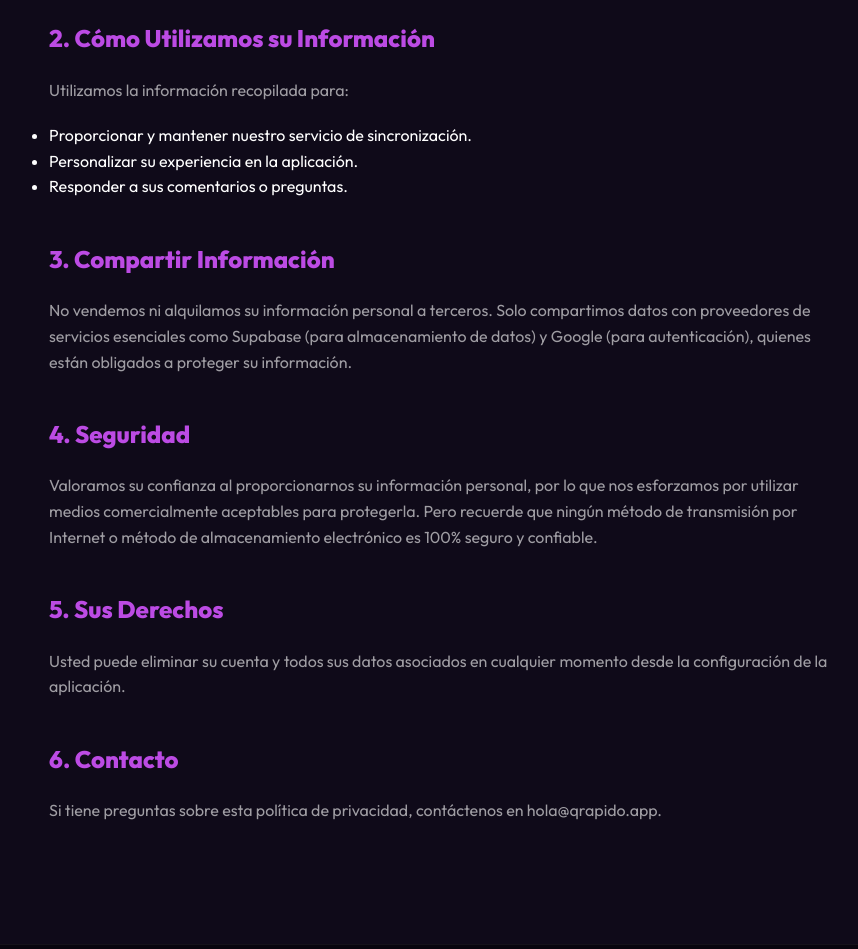
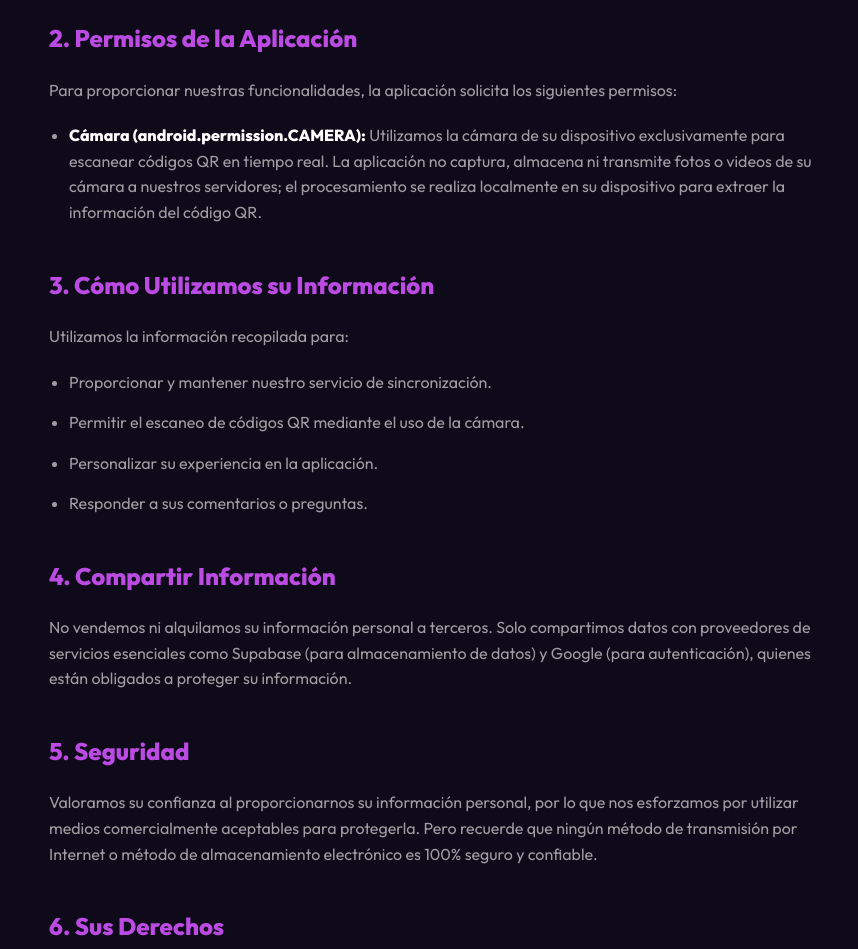
Before and after one commit to fedeproyectosia-ai/qr-rapido-landing, a plain HTML site: page privacy.html in a window 1280 px wide. Shown: the part 480-1429 px from the top of the page, without its empty margins (191-1049 px from the left). Drawn offline with Linux system fonts and the light colour scheme.

Commit message:
feat: Update legal document dates and copyright year, adding camera permission details to the privacy policy.

```diff
--- a/privacy.html
+++ b/privacy.html
@@ -16,6 +16,9 @@
         .legal-content h1 { margin-bottom: 40px; }
         .legal-content h2 { margin-top: 40px; margin-bottom: 20px; color: var(--accent); }
         .legal-content p { margin-bottom: 20px; color: var(--text-muted); }
+        .legal-content ul { margin-bottom: 30px; padding-left: 20px; }
+        .legal-content li { margin-bottom: 15px; color: var(--text-muted); }
+        .legal-content strong { color: var(--text-white); }
     </style>
 </head>
 <body>
@@ -37,36 +40,43 @@
     <div class="container">
         <article class="legal-content">
             <h1>Política de Privacidad</h1>
-            <p>Última actualización: 9 de marzo de 2024</p>
+            <p>Última actualización: 12 de marzo de 2026</p>
 
             <h2>1. Información que Recopilamos</h2>
             <p>Recopilamos información que usted nos proporciona directamente, como su correo electrónico cuando se registra utilizando Google Sign-In. También almacenamos su historial de códigos QR escaneados y generados para que pueda acceder a ellos desde múltiples dispositivos.</p>
 
-            <h2>2. Cómo Utilizamos su Información</h2>
+            <h2>2. Permisos de la Aplicación</h2>
+            <p>Para proporcionar nuestras funcionalidades, la aplicación solicita los siguientes permisos:</p>
+            <ul>
+                <li><strong>Cámara (android.permission.CAMERA):</strong> Utilizamos la cámara de su dispositivo exclusivamente para escanear códigos QR en tiempo real. La aplicación no captura, almacena ni transmite fotos o videos de su cámara a nuestros servidores; el procesamiento se realiza localmente en su dispositivo para extraer la información del código QR.</li>
+            </ul>
+
+            <h2>3. Cómo Utilizamos su Información</h2>
             <p>Utilizamos la información recopilada para:</p>
             <ul>
                 <li>Proporcionar y mantener nuestro servicio de sincronización.</li>
+                <li>Permitir el escaneo de códigos QR mediante el uso de la cámara.</li>
                 <li>Personalizar su experiencia en la aplicación.</li>
                 <li>Responder a sus comentarios o preguntas.</li>
             </ul>
 
-            <h2>3. Compartir Información</h2>
+            <h2>4. Compartir Información</h2>
             <p>No vendemos ni alquilamos su información personal a terceros. Solo compartimos datos con proveedores de servicios esenciales como Supabase (para almacenamiento de datos) y Google (para autenticación), quienes están obligados a proteger su información.</p>
 
-            <h2>4. Seguridad</h2>
+            <h2>5. Seguridad</h2>
             <p>Valoramos su confianza al proporcionarnos su información personal, por lo que nos esforzamos por utilizar medios comercialmente aceptables para protegerla. Pero recuerde que ningún método de transmisión por Internet o método de almacenamiento electrónico es 100% seguro y confiable.</p>
 
-            <h2>5. Sus Derechos</h2>
+            <h2>6. Sus Derechos</h2>
             <p>Usted puede eliminar su cuenta y todos sus datos asociados en cualquier momento desde la configuración de la aplicación.</p>
 
-            <h2>6. Contacto</h2>
+            <h2>7. Contacto</h2>
             <p>Si tiene preguntas sobre esta política de privacidad, contáctenos en hola@qrapido.app.</p>
         </article>
     </div>
 
     <footer class="footer">
         <div class="container footer-bottom">
-            <p>&copy; 2024 QRapido. Todos los derechos reservados.</p>
+            <p>&copy; 2026 QRapido. Todos los derechos reservados.</p>
         </div>
     </footer>
 </body>
```
Also changed, not shown: index.html (+1 -1 lines), terms.html (+5 -4 lines).
